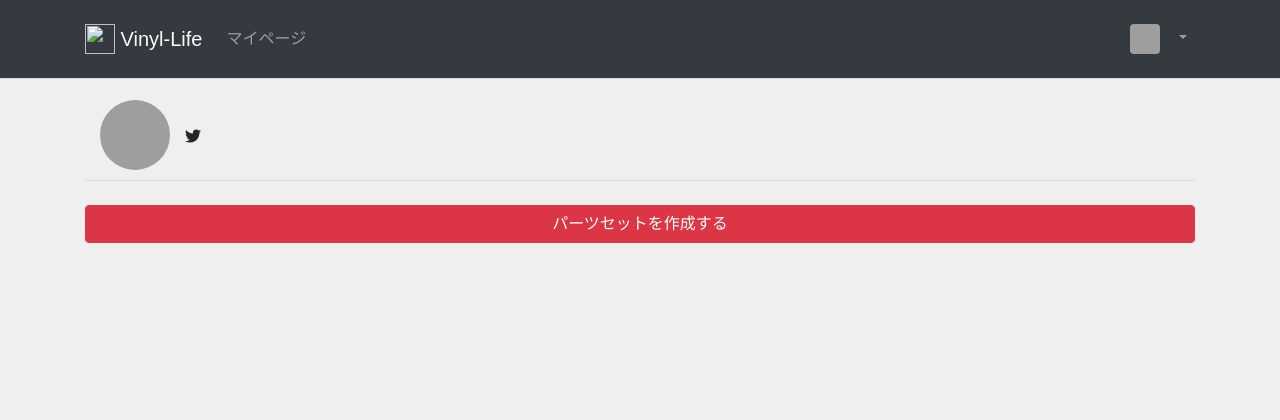
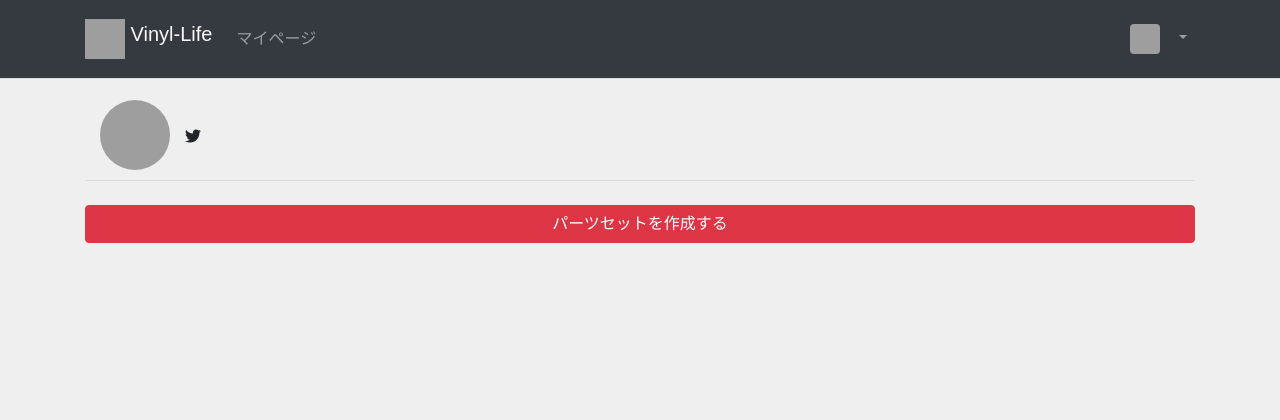
Before and after one commit to Katsuma-F/Vinyl-Life, a PHP site: page /mypage.php in a window 1280 px wide. Shown: the top 420 px of the page. Run offline with PHP 8.4, Linux system fonts and the light colour scheme; the visitor is signed in with stand-in values (Sample User, id 1); data that the repository does not hold is empty; some libraries are stand-ins or nearby versions; grey boxes are pictures that could not be loaded.

Commit message:
add nabvar-brand_img

```diff
--- a/index.php
+++ b/index.php
@@ -32,7 +32,7 @@ require('posts.php');
   <nav class="navbar navbar-expand-md navbar-dark bg-dark fixed-top">
     <div class="container">
       <a class="navbar-brand text-light" href="index.php">
-        <img src="" width="30" height="30" class="d-inline-block align-top" alt="">
+        <img src="./img/record_player.png" width="40" height="40" class="d-inline-block align-top" alt="">
         Vinyl-Life
       </a>
       <button class="navbar-toggler collapsed" type="button" data-toggle="collapse" data-target="#mainMenu" aria-controls="mainMenu" aria-expanded="false" aria-label="Toggle navigation">
--- a/join/check.php
+++ b/join/check.php
@@ -43,7 +43,7 @@ if (!empty($_POST)) {
   <nav class="navbar navbar-expand-md navbar-dark bg-dark fixed-top">
     <div class="container">
       <a class="navbar-brand text-light" href="../index.php">
-        <img src="" width="30" height="30" class="d-inline-block align-top" alt="">
+        <img src="../img/record_player.png" width="40" height="40" class="d-inline-block align-top" alt="">
         Vinyl-Life
       </a>
     </div>
--- a/join/index.php
+++ b/join/index.php
@@ -72,7 +72,7 @@ if ($_REQUEST['action'] == 'rewrite' && isset($_SESSION['join'])) {
  <nav class="navbar navbar-expand-md navbar-dark bg-dark fixed-top">
    <div class="container">
      <a class="navbar-brand text-light" href="../index.php">
-       <img src="" width="30" height="30" class="d-inline-block align-top" alt="">
+       <img src="../img/record_player.png" width="40" height="40" class="d-inline-block align-top" alt="">
        Vinyl-Life
      </a>
    </div>
--- a/join/thanks.php
+++ b/join/thanks.php
@@ -18,7 +18,7 @@
   <nav class="navbar navbar-expand-md navbar-dark bg-dark fixed-top">
     <div class="container">
       <a class="navbar-brand text-light" href="../index.php">
-        <img src="" width="30" height="30" class="d-inline-block align-top" alt="">
+        <img src="../img/record_player.png" width="40" height="40" class="d-inline-block align-top" alt="">
         Vinyl-Life
       </a>
     </div>
--- a/login.php
+++ b/login.php
@@ -57,7 +57,7 @@ if (!empty($_POST)) {
   <nav class="navbar navbar-expand-md navbar-dark bg-dark fixed-top">
     <div class="container">
       <a class="navbar-brand text-light" href="index.php">
-        <img src="" width="30" height="30" class="d-inline-block align-top" alt="">
+        <img src="./img/record_player.png" width="40" height="40" class="d-inline-block align-top" alt="">
         Vinyl-Life
       </a>
     </div>
--- a/mypage.php
+++ b/mypage.php
@@ -33,7 +33,7 @@ include('posts.php');
   <nav class="navbar navbar-expand-md navbar-dark bg-dark fixed-top">
     <div class="container">
       <a class="navbar-brand text-light" href="index.php">
-        <img src="" width="30" height="30" class="d-inline-block align-top" alt="">
+        <img src="./img/record_player.png" width="40" height="40" class="d-inline-block align-top" alt="">
         Vinyl-Life
       </a>
       <button class="navbar-toggler collapsed" type="button" data-toggle="collapse" data-target="#mainMenu" aria-controls="mainMenu" aria-expanded="false" aria-label="Toggle navigation">
--- a/view.php
+++ b/view.php
@@ -37,7 +37,7 @@ $posts->execute(array($_REQUEST['card_id']));
   <nav class="navbar navbar-expand-md navbar-dark bg-dark fixed-top">
     <div class="container">
       <a class="navbar-brand text-light" href="index.php">
-        <img src="" width="30" height="30" class="d-inline-block align-top" alt="">
+        <img src="./img/record_player.png" width="40" height="40" class="d-inline-block align-top" alt="">
         Vinyl-Life
       </a>
       <button class="navbar-toggler collapsed" type="button" data-toggle="collapse" data-target="#mainMenu" aria-controls="mainMenu" aria-expanded="false" aria-label="Toggle navigation">
```
